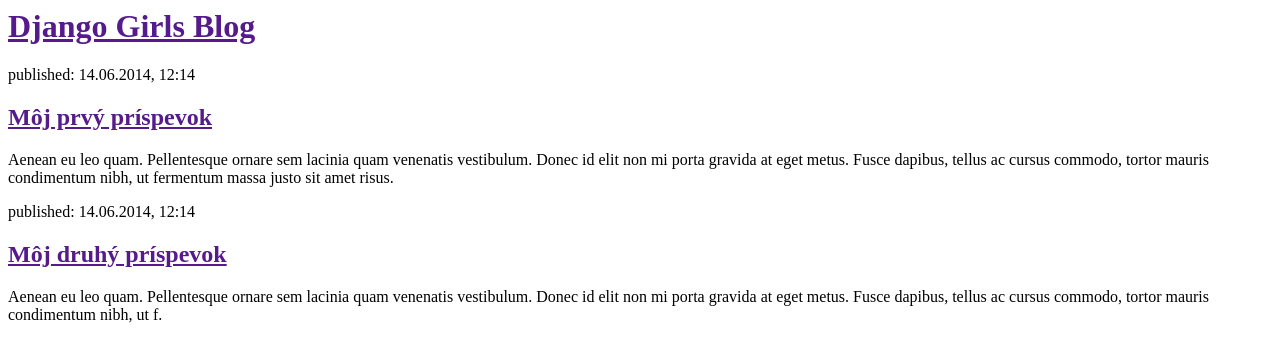
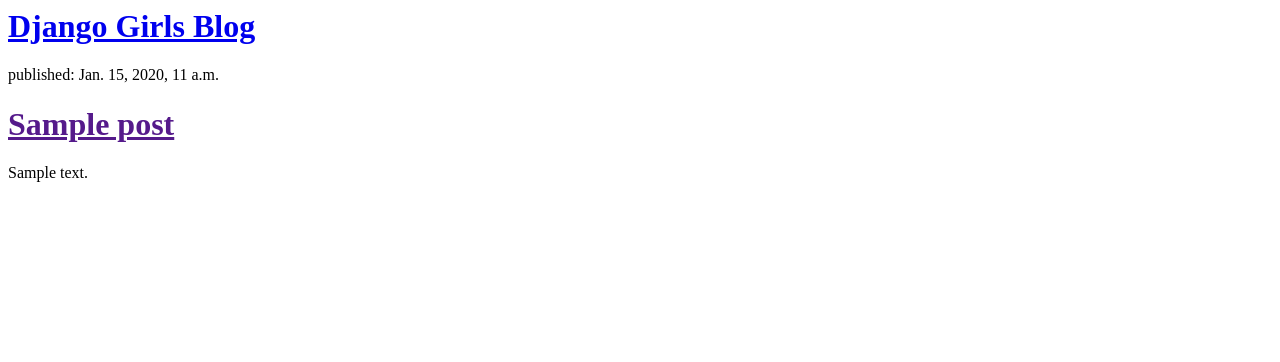
Before and after one commit to NatalieLK/my-first-blog, a Django app: template blog/templates/blog/post_list.html in a window 1280 px wide. Shown: the top 362 px of the page. Run offline with Django 3.2, Linux system fonts and the light colour scheme; the template is opened without the code that fills it: values that come from a table or form of the project are taken from there, others are empty; tables that the repository leaves empty hold one stand-in row (values such as "Sample post").

Commit message:
Modified templates to display posts from database.

```diff
--- a/blog/models.py
+++ b/blog/models.py
@@ -1,6 +1,7 @@
 from django.db import models
 from django.utils import timezone
-
+from django.shortcuts import render
+#from .models import Post
 
 class Post(models.Model):
     author = models.ForeignKey('auth.User')
--- a/blog/templates/blog/post_list.html
+++ b/blog/templates/blog/post_list.html
@@ -4,20 +4,16 @@
      <title>Django Girls blog</title>
     </head>
     <body>
-        <div>
-            <h1><a href="">Django Girls Blog</a></h1>
-        </div>
+       <div>
+    <h1><a href="/">Django Girls Blog</a></h1>
+</div>
 
-        <div>
-            <p>published: 14.06.2014, 12:14</p>
-            <h2><a href="">Môj prvý príspevok</a></h2>
-            <p>Aenean eu leo quam. Pellentesque ornare sem lacinia quam venenatis vestibulum. Donec id elit non mi porta gravida at eget metus. Fusce dapibus, tellus ac cursus commodo, tortor mauris condimentum nibh, ut fermentum massa justo sit amet risus.</p>
-        </div>
-
-        <div>
-            <p>published: 14.06.2014, 12:14</p>
-            <h2><a href="">Môj druhý príspevok</a></h2>
-            <p>Aenean eu leo quam. Pellentesque ornare sem lacinia quam venenatis vestibulum. Donec id elit non mi porta gravida at eget metus. Fusce dapibus, tellus ac cursus commodo, tortor mauris condimentum nibh, ut f.</p>
-        </div>
+{% for post in posts %}
+    <div>
+        <p>published: {{ post.published_date }}</p>
+        <h1><a href="">{{ post.title }}</a></h1>
+        <p>{{ post.text|linebreaksbr }}</p>
+    </div>
+{% endfor %}
     </body>
 </html>
--- a/blog/views.py
+++ b/blog/views.py
@@ -1,4 +1,7 @@
 from django.shortcuts import render
+from django.utils import timezone
+from .models import Post
 
 def post_list(request):
-    return render(request, 'blog/post_list.html', {})
+    posts = Post.objects.filter(published_date__lte=timezone.now()).order_by('published_date')
+    return render(request, 'blog/post_list.html', {'posts': posts})
```
